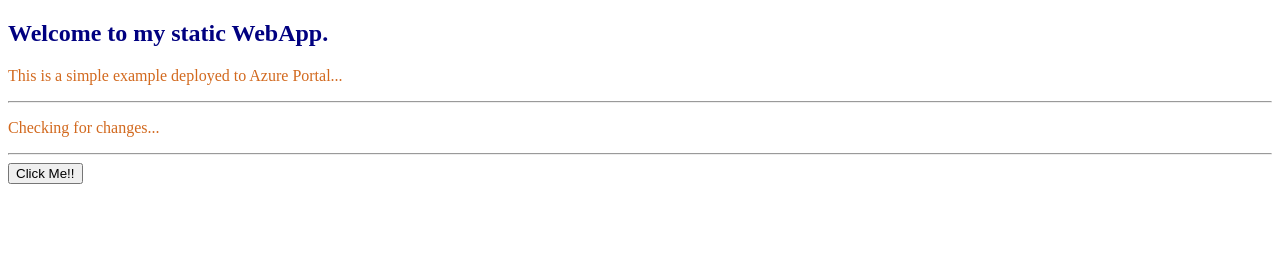
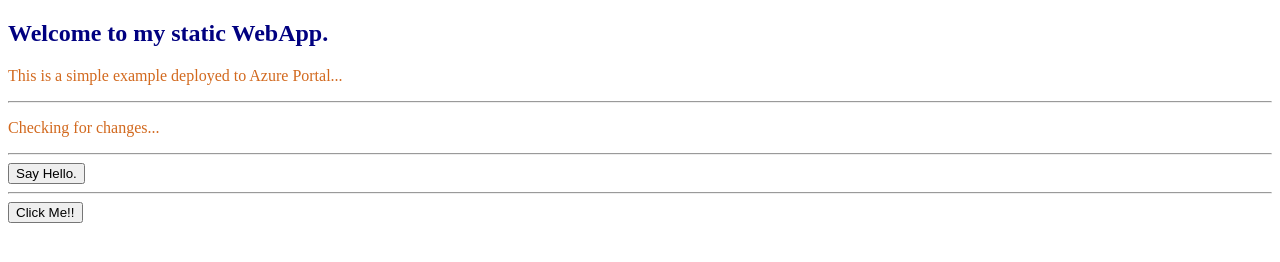
Before and after one commit to Sinha-Sagar/StaticWebApp, a plain HTML site: page index.html in a window 1280 px wide. Drawn offline with Linux system fonts and the light colour scheme.

Commit message:
Made New Changes

```diff
--- a/index.html
+++ b/index.html
@@ -12,6 +12,8 @@
     <hr>
     <p>Checking for changes...</p>
     <hr>
+    <button onclick="sayHello()">Say Hello.</button>
+    <hr>
     <button onclick="onClick()">Click Me!!</button>
 
     <script src="scripts.js"></script>
--- a/scripts.js
+++ b/scripts.js
@@ -1,3 +1,7 @@
 function onClick(){
     alert("You Clicked Me!")
 }
+
+function sayHello(){
+    alert("Hello User!!!")
+}
```
